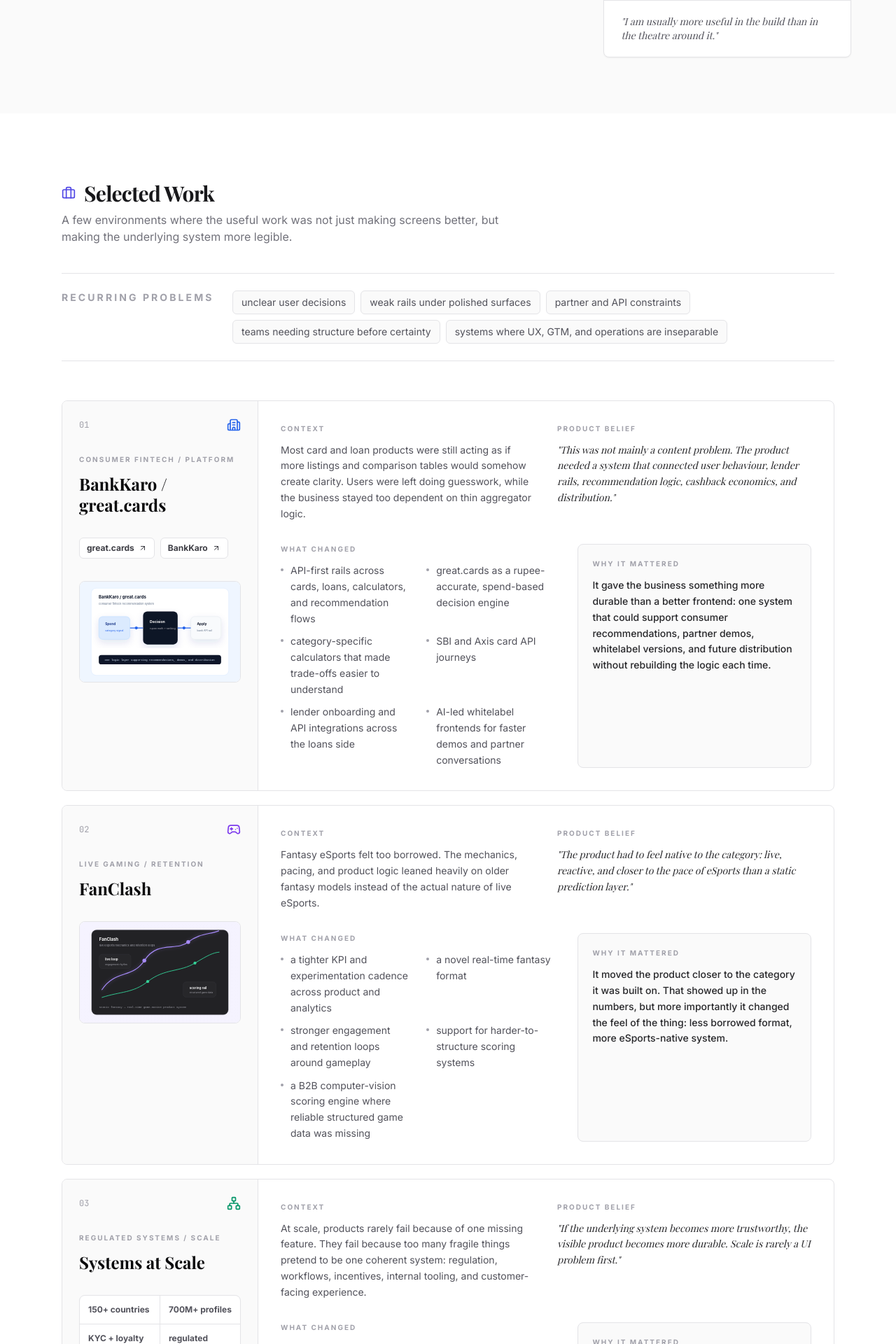
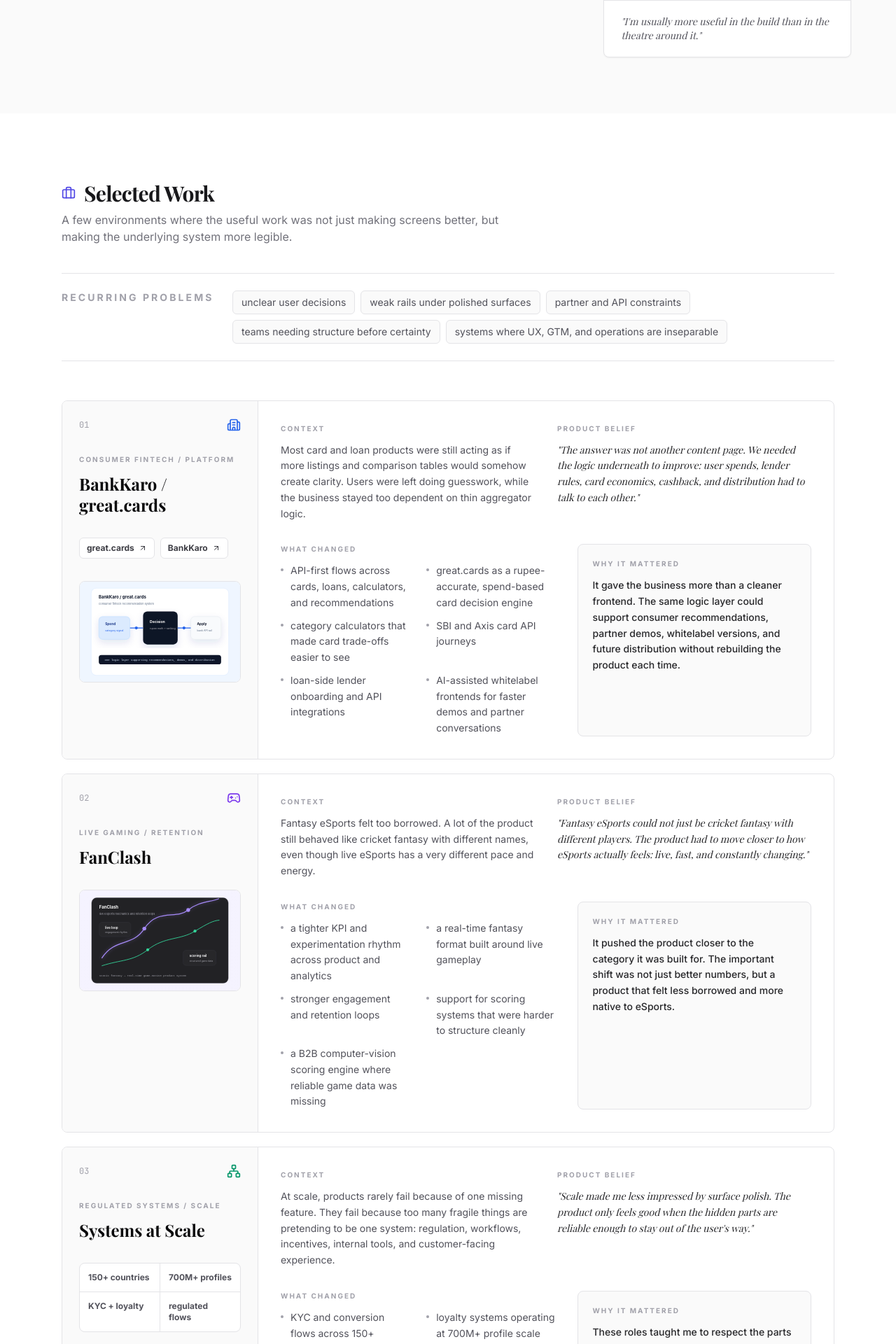
Before and after one commit to mohsinfd/Personal-Portfolio, a React (Vite) app: page / in a window 1280 px wide. Shown: the part 880-2800 px from the top of the page at 70% size. Built offline with nearby package versions, Linux system fonts and the light colour scheme; the HTML template or start-up script is replaced by a standard one; a web font is replaced by a local one.

Commit message:
Make portfolio copy more direct

```diff
--- a/index.html
+++ b/index.html
@@ -5,7 +5,7 @@
     <meta charset="UTF-8">
     <meta name="viewport" content="width=device-width, initial-scale=1.0">
     <title>Mohsin Dingankar | Product Leader for 0-to-1 Fintech Systems</title>
-    <meta name="description" content="Mohsin Dingankar is a product leader for 0-to-1 fintech platforms, product systems, credit-card and loan journeys, KYC flows, APIs, and AI-assisted prototyping." />
+    <meta name="description" content="Mohsin Dingankar is a product leader working across 0-to-1 fintech systems, credit-card and loan journeys, APIs, KYC flows, recommendation products, and AI-assisted prototyping." />
     <meta name="robots" content="index, follow, max-image-preview:large" />
     <meta name="author" content="Mohsin Dingankar" />
     <meta name="keywords" content="Mohsin Dingankar, product lead, product leader, fintech product leader, 0-to-1 product, API product, consumer fintech, credit cards, loans, BankKaro, great.cards" />
@@ -30,7 +30,7 @@
           "@type": "Person",
           "name": "Mohsin Dingankar",
           "alternateName": "Mohsin Fazal Dingankar",
-          "jobTitle": "Product Lead and Fintech Product Leader",
+          "jobTitle": "Product Leader for 0-to-1 Fintech Systems",
           "email": "mailto:mohsinfd@gmail.com",
           "sameAs": [
             "https://www.linkedin.com/in/mohsindingankar",
--- a/src/components/EngineeringDemos.tsx
+++ b/src/components/EngineeringDemos.tsx
@@ -16,11 +16,11 @@
               <Terminal className="w-5 h-5 text-zinc-400" />
               <span className="text-xs font-bold uppercase tracking-[0.28em] text-zinc-500">Artifacts</span>
             </div>
-            <h2 className="text-4xl md:text-5xl font-bold font-serif mb-6">Things I build to make ambiguity reactable</h2>
+            <h2 className="text-4xl md:text-5xl font-bold font-serif mb-6">Things I build so people can react to the idea</h2>
           </div>
           <div className="lg:pt-12">
             <p className="text-zinc-400 text-lg leading-relaxed mb-8">
-              Public repos, prototypes, docs, and tools that made a product idea easier to test, explain, or operate. These are not portfolio decorations; they are artifacts from the workbench.
+              Public repos, prototypes, docs, and tools that made a product idea easier to test, explain, or operate. They are not here to decorate the portfolio. They are the rough working objects that helped move the product forward.
             </p>
             <a
               href={SITE_DATA.github}
--- a/src/components/WritingSection.tsx
+++ b/src/components/WritingSection.tsx
@@ -23,7 +23,7 @@
                 {post.status}
               </span>
               <span className="text-[10px] font-mono text-zinc-400 dark:text-zinc-600">
-                Drafting
+                Field note
               </span>
             </div>
 
--- a/src/data/site.ts
+++ b/src/data/site.ts
@@ -3,8 +3,8 @@
   eyebrow: "Product Leader | 0-to-1 Systems | Consumer Fintech",
   heroHeadline: "I build product systems where the first version is still unclear.",
   role: "Product lead for 0-to-1 fintech systems: cards, loans, APIs, KYC flows, recommendation engines, and AI-assisted product execution.",
-  philosophy: "I do my best work before the path is neat: when a product bet needs clearer rails, a first version, and enough evidence for the team to make the next decision. My work sits across product strategy, API contracts, UX, GTM, and the operating details that make fragile systems hold together.",
-  microLine: "I am usually more useful in the build than in the theatre around it.",
+  philosophy: "I'm useful when the product is still messy: the idea is half-formed, the rails are weak, and the team needs something real to react to. I work across product, logic, APIs, UX, GTM, and operating details because in early-stage systems, pretending these are separate is usually where things break.",
+  microLine: "I'm usually more useful in the build than in the theatre around it.",
   location: "India",
   email: "mohsinfd@gmail.com",
   github: "https://github.com/mohsinfd",
@@ -18,33 +18,33 @@
   ],
   howIWork: {
     headline: "Operating Principles",
-    subheading: "How I tend to behave when the work is ambiguous, cross-functional, and too important to leave fuzzy.",
+    subheading: "The habits I fall back on when the work is messy, the owner is unclear, and the first version still has to ship.",
     principles: [
       {
         title: "Mechanism before interface",
-        description: "I have learned not to trust polished surfaces too quickly. Most product problems are not really screen problems. They are flow problems, incentive problems, data problems, or systems problems that happen to be visible through the UI."
+        description: "I don't trust a polished screen too early. A lot of product problems look like UI problems, but they are usually flow, incentive, data, or ownership problems showing up on the screen."
       },
       {
         title: "Ownership without performance",
-        description: "I do not need the org chart to make sense before I start helping. If the work needs framing, prototyping, debugging, pressure-testing, or someone to hold it together for a while, I step in and make the next move clearer."
+        description: "I don't wait for the org chart to become clean. If something needs framing, debugging, prototyping, or simply holding together for a while, I usually step in and make the next move clearer."
       },
       {
         title: "Leverage over activity",
-        description: "I look for the part of the system where one sharp intervention changes everything downstream: a better contract, a more legible decision flow, a faster demo, or a recommendation engine that actually helps."
+        description: "I try to find the one change that makes everything after it easier: a better API contract, a clearer decision flow, a faster demo, or a recommendation engine that actually helps the user decide."
       },
       {
         title: "Respect the rails",
-        description: "In complex products, the rails are the product. Docs, data structures, edge cases, partner constraints, and fallback logic may stay invisible, but users eventually feel every weak one."
+        description: "In complex products, the boring rails are often the product. Docs, data structures, edge cases, partner constraints, and fallback logic may stay invisible, but users eventually feel every weak one."
       },
       {
         title: "Evidence, then taste",
-        description: "I like measurable truth, but product judgment is not just metrics. It also needs taste: what to simplify, where to be opinionated, what not to build, and when polish is hiding confusion."
+        description: "I like data, but product judgment is not only metrics. It also needs taste: what to simplify, where to be opinionated, what not to build, and when polish is just hiding confusion."
       },
       {
         title: "Hold the signal",
-        description: "I work well across altitude: junior engineers, PMs, operators, senior stakeholders, and founders. A lot of product leadership is signal preservation while the problem moves through people with different vocabularies."
+        description: "I'm usually the person trying to keep the original problem from getting distorted as it moves between founders, business, PMs, design, tech, ops, and senior stakeholders."
       }
     ],
-    closingLine: "I have become suspicious of anything that sounds solved before it has survived contact with reality."
+    closingLine: "I'm suspicious of anything that sounds solved before it has survived contact with reality."
   }
 };
--- a/src/data/work.ts
+++ b/src/data/work.ts
@@ -5,16 +5,16 @@
     id: "bankkaro",
     title: "BankKaro / great.cards",
     rootProblem: "Most card and loan products were still acting as if more listings and comparison tables would somehow create clarity. Users were left doing guesswork, while the business stayed too dependent on thin aggregator logic.",
-    productBelief: "This was not mainly a content problem. The product needed a system that connected user behaviour, lender rails, recommendation logic, cashback economics, and distribution.",
+    productBelief: "The answer was not another content page. We needed the logic underneath to improve: user spends, lender rules, card economics, cashback, and distribution had to talk to each other.",
     built: [
-      "API-first rails across cards, loans, calculators, and recommendation flows",
-      "great.cards as a rupee-accurate, spend-based decision engine",
-      "category-specific calculators that made trade-offs easier to understand",
+      "API-first flows across cards, loans, calculators, and recommendations",
+      "great.cards as a rupee-accurate, spend-based card decision engine",
+      "category calculators that made card trade-offs easier to see",
       "SBI and Axis card API journeys",
-      "lender onboarding and API integrations across the loans side",
-      "AI-led whitelabel frontends for faster demos and partner conversations"
+      "loan-side lender onboarding and API integrations",
+      "AI-assisted whitelabel frontends for faster demos and partner conversations"
     ],
-    whyItMattered: "It gave the business something more durable than a better frontend: one system that could support consumer recommendations, partner demos, whitelabel versions, and future distribution without rebuilding the logic each time.",
+    whyItMattered: "It gave the business more than a cleaner frontend. The same logic layer could support consumer recommendations, partner demos, whitelabel versions, and future distribution without rebuilding the product each time.",
     links: [
       { label: "great.cards", href: "https://great.cards" },
       { label: "BankKaro", href: "https://bankkaro.com" },
@@ -23,41 +23,41 @@
   {
     id: "fanclash",
     title: "FanClash",
-    rootProblem: "Fantasy eSports felt too borrowed. The mechanics, pacing, and product logic leaned heavily on older fantasy models instead of the actual nature of live eSports.",
-    productBelief: "The product had to feel native to the category: live, reactive, and closer to the pace of eSports than a static prediction layer.",
+    rootProblem: "Fantasy eSports felt too borrowed. A lot of the product still behaved like cricket fantasy with different names, even though live eSports has a very different pace and energy.",
+    productBelief: "Fantasy eSports could not just be cricket fantasy with different players. The product had to move closer to how eSports actually feels: live, fast, and constantly changing.",
     built: [
-      "a tighter KPI and experimentation cadence across product and analytics",
-      "a novel real-time fantasy format",
-      "stronger engagement and retention loops around gameplay",
-      "support for harder-to-structure scoring systems",
-      "a B2B computer-vision scoring engine where reliable structured game data was missing"
+      "a tighter KPI and experimentation rhythm across product and analytics",
+      "a real-time fantasy format built around live gameplay",
+      "stronger engagement and retention loops",
+      "support for scoring systems that were harder to structure cleanly",
+      "a B2B computer-vision scoring engine where reliable game data was missing"
     ],
-    whyItMattered: "It moved the product closer to the category it was built on. That showed up in the numbers, but more importantly it changed the feel of the thing: less borrowed format, more eSports-native system."
+    whyItMattered: "It pushed the product closer to the category it was built for. The important shift was not just better numbers, but a product that felt less borrowed and more native to eSports."
   },
   {
     id: "systems-at-scale",
     title: "Systems at Scale",
-    rootProblem: "At scale, products rarely fail because of one missing feature. They fail because too many fragile things pretend to be one coherent system: regulation, workflows, incentives, internal tooling, and customer-facing experience.",
-    productBelief: "If the underlying system becomes more trustworthy, the visible product becomes more durable. Scale is rarely a UI problem first.",
+    rootProblem: "At scale, products rarely fail because of one missing feature. They fail because too many fragile things are pretending to be one system: regulation, workflows, incentives, internal tools, and customer-facing experience.",
+    productBelief: "Scale made me less impressed by surface polish. The product only feels good when the hidden parts are reliable enough to stay out of the user's way.",
     built: [
       "KYC and conversion flows across 150+ countries",
       "loyalty systems operating at 700M+ profile scale",
       "enterprise SaaS from MVP to real client adoption",
-      "booking and internal systems across multiple business environments"
+      "booking, internal tooling, and operational systems across different business environments"
     ],
-    whyItMattered: "These roles made me much less romantic about scale. They taught me that a lot of product work is really about helping a system stay legible and trustworthy under pressure."
+    whyItMattered: "These roles taught me to respect the parts users rarely see: fallbacks, compliance, internal tools, support paths, and the small operational details that decide whether a product can be trusted."
   },
   {
     id: "founder-builder",
     title: "Founder / Builder",
-    rootProblem: "Travel discovery and booking were messy in all the familiar ways: fragmented, trust-heavy, and operationally dependent on things users never see but always feel.",
-    productBelief: "A tighter travel product only works if it respects both sides of the equation: the customer decision on the surface, and the operational mess holding it up underneath.",
+    rootProblem: "Travel discovery and booking were messy in all the familiar ways: fragmented supply, trust gaps, operational dependency, and a lot of things users only notice when they break.",
+    productBelief: "In travel, the app is only half the product. The other half is supply, support, trust, and all the operational mess users never see until something goes wrong.",
     built: [
       "the product across web, mobile, and integrations",
       "a supply network across 200+ hotels",
       "customer-facing and post-sales workflows",
       "commercial and operational problem-solving alongside the CEO"
     ],
-    whyItMattered: "This is where I learned the version of product work I still trust most: stay close to the user, stay close to the business model, and do not pretend operations are somebody else's problem."
+    whyItMattered: "This is where I learned the version of product work I still trust most: stay close to the user, stay close to the business model, and do not pretend operations are someone else's problem."
   }
 ];
```
Also changed, not shown: src/data/experience.ts (+11 -11 lines), src/data/writing.ts (+8 -8 lines).
